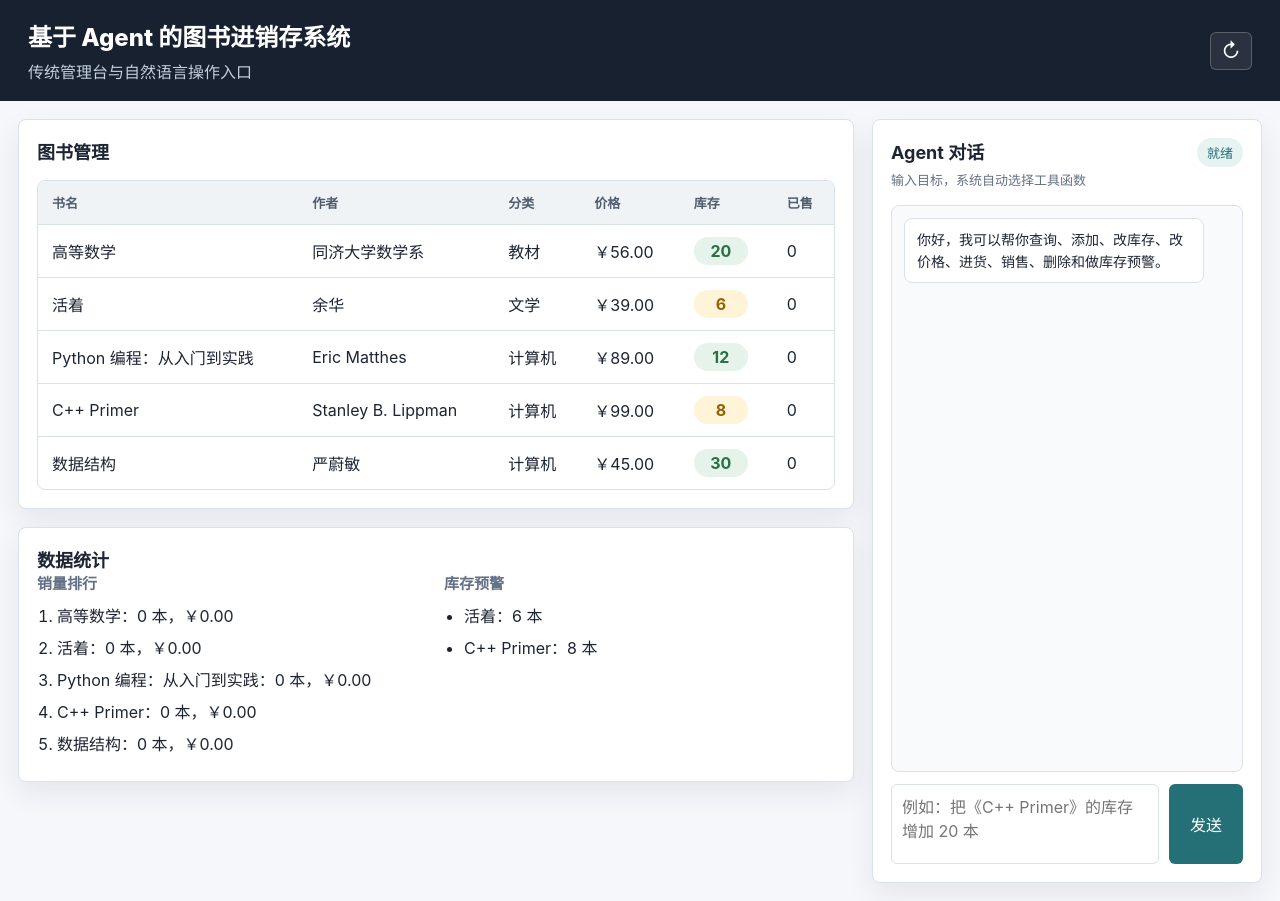
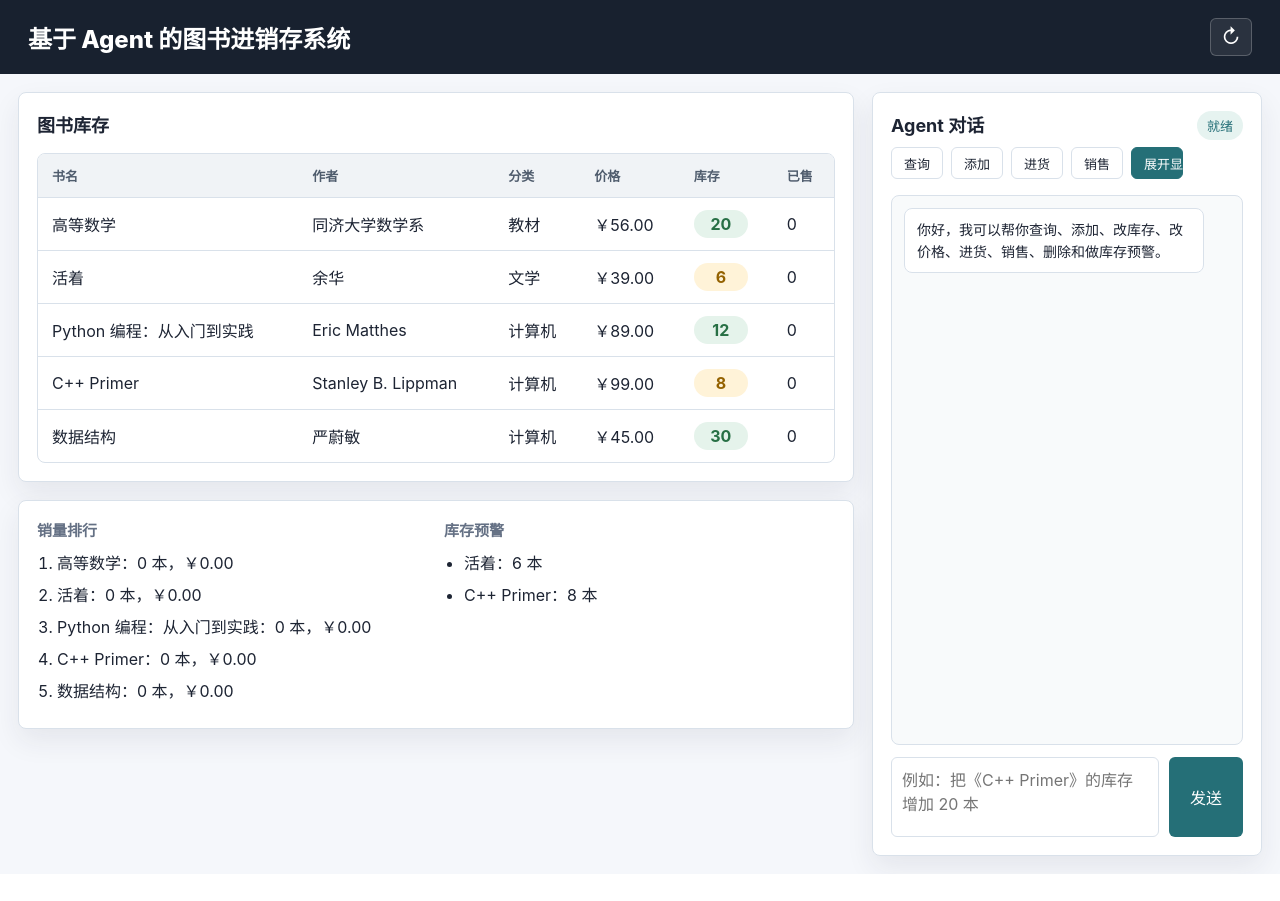
Before and after one commit to Ailsa-LIn/library-with-agent, a Flask app: page / in a window 1280 px wide. After the commit the page ends 874 px from the top, so only its background shows below. Run offline with Flask 3, Linux system fonts and the light colour scheme; data comes from the database, SQL or seed files in the repository; data that the repository does not hold is empty.

Commit message:
添加快捷按钮功能

```diff
--- a/static/app.js
+++ b/static/app.js
@@ -11,6 +11,9 @@ const els = {
   agentForm: document.querySelector("#agentForm"),
   agentInput: document.querySelector("#agentInput"),
   agentStatus: document.querySelector("#agentStatus"),
+  shortcutButtons: document.querySelectorAll("[data-template]"),
+  shortcutToggle: document.querySelector("#shortcutToggle"),
+  shortcutExtraButtons: document.querySelectorAll(".shortcut-extra"),
   toast: document.querySelector("#toast"),
 };
 
@@ -162,6 +165,54 @@ async function sendAgentMessage(event) {
 
 els.refreshBtn.addEventListener("click", loadAll);
 els.agentForm.addEventListener("submit", sendAgentMessage);
+els.shortcutButtons.forEach((button) => {
+  button.addEventListener("click", () => {
+    const templates = {
+      query: "查询《》",
+      add: "添加图书《》，库存 本，价格为，分类为，作者为",
+      purchase: "给《》进货  本",
+      sale: "卖出《》 本",
+      lowStock: "查询库存少于 10 本的书",
+      topSales: "统计销量最高的 5 本书",
+      stockIncrease: "把《》的库存增加  本",
+      stockDecrease: "把《》的库存减少  本",
+      stockSet: "把《》的库存设置为  本",
+      changePrice: "把《》的价格改为 ",
+      changeAuthor: "把《》的作者改为 ",
+      changeCategory: "把《》的分类改为 ",
+      renameBook: "把《》的书名改为《》",
+      deleteBook: "删除《》",
+    };
+    const value = templates[button.dataset.template] || "";
+    els.agentInput.value = value;
+    els.agentInput.focus();
+    placeCursorInTemplate(value);
+  });
+});
+els.shortcutToggle.addEventListener("click", () => {
+  const expanded = els.shortcutToggle.getAttribute("aria-expanded") === "true";
+  els.shortcutExtraButtons.forEach((button) => {
+    button.hidden = expanded;
+  });
+  els.shortcutToggle.setAttribute("aria-expanded", String(!expanded));
+  els.shortcutToggle.textContent = expanded ? "展开显示" : "折叠显示";
+});
+
+function placeCursorInTemplate(value) {
+  const titleEnd = value.indexOf("》");
+  if (titleEnd > 0) {
+    els.agentInput.setSelectionRange(titleEnd, titleEnd);
+    return;
+  }
+
+  const doubleSpace = value.indexOf("  ");
+  if (doubleSpace >= 0) {
+    els.agentInput.setSelectionRange(doubleSpace + 1, doubleSpace + 1);
+    return;
+  }
+
+  els.agentInput.setSelectionRange(value.length, value.length);
+}
 
 appendMessage("agent", "你好，我可以帮你查询、添加、改库存、改价格、进货、销售、删除和做库存预警。");
 loadAll().catch((error) => showToast(error.message));
--- a/static/styles.css
+++ b/static/styles.css
@@ -339,6 +339,44 @@ tr:last-child td {
   font-size: 13px;
 }
 
+.agent-header > div {
+  flex: 1;
+  min-width: 0;
+}
+
+.agent-shortcuts {
+  display: grid;
+  grid-template-columns: repeat(5, minmax(0, 1fr));
+  gap: 8px;
+  margin-top: 10px;
+}
+
+.agent-shortcuts button {
+  min-height: 32px;
+  border: 1px solid var(--line);
+  background: white;
+  color: var(--text);
+  padding: 0 12px;
+  font-size: 13px;
+  white-space: nowrap;
+}
+
+.agent-shortcuts button:hover {
+  border-color: var(--primary);
+  color: var(--primary);
+}
+
+.agent-shortcuts .shortcut-toggle {
+  background: var(--primary);
+  color: white;
+  border-color: var(--primary);
+}
+
+.agent-shortcuts .shortcut-toggle:hover {
+  background: var(--primary-strong);
+  color: white;
+}
+
 #agentStatus {
   border-radius: 999px;
   background: #e6f3f0;
@@ -495,4 +533,8 @@ tr:last-child td {
   .agent-form button {
     width: 100%;
   }
+
+  .agent-shortcuts {
+    grid-template-columns: repeat(3, minmax(0, 1fr));
+  }
 }
--- a/templates/index.html
+++ b/templates/index.html
@@ -4,13 +4,12 @@
     <meta charset="utf-8" />
     <meta name="viewport" content="width=device-width, initial-scale=1" />
     <title>基于 Agent 的图书进销存系统</title>
-    <link rel="stylesheet" href="{{ url_for('static', filename='styles.css') }}?v=20260601-5" />
+    <link rel="stylesheet" href="{{ url_for('static', filename='styles.css') }}?v=20260601-8" />
   </head>
   <body>
     <header class="app-header">
       <div>
         <h1>基于 Agent 的图书进销存系统</h1>
-        <p>传统管理台与自然语言操作入口</p>
       </div>
       <div class="header-actions">
         <button id="refreshBtn" class="icon-btn" title="刷新数据" type="button">↻</button>
@@ -21,7 +20,7 @@
       <section class="workspace">
         <section class="panel">
           <div class="panel-title">
-            <h2>图书管理</h2>
+            <h2>图书库存</h2>
           </div>
 
           <div class="table-wrap">
@@ -43,7 +42,6 @@
 
         <section>
           <div class="panel">
-            <h2>数据统计</h2>
             <div class="stat-lists">
               <div>
                 <h3>销量排行</h3>
@@ -62,7 +60,23 @@
         <div class="agent-header">
           <div>
             <h2>Agent 对话</h2>
-            <p>输入目标，系统自动选择工具函数</p>
+            <div class="agent-shortcuts">
+              <button type="button" data-template="query">查询</button>
+              <button type="button" data-template="add">添加</button>
+              <button type="button" data-template="purchase">进货</button>
+              <button type="button" data-template="sale">销售</button>
+              <button id="shortcutToggle" class="shortcut-toggle" type="button" aria-expanded="false">展开显示</button>
+              <button class="shortcut-extra" type="button" data-template="lowStock" hidden>库存预警</button>
+              <button class="shortcut-extra" type="button" data-template="topSales" hidden>销量排行</button>
+              <button class="shortcut-extra" type="button" data-template="stockIncrease" hidden>增加库存</button>
+              <button class="shortcut-extra" type="button" data-template="stockDecrease" hidden>减少库存</button>
+              <button class="shortcut-extra" type="button" data-template="stockSet" hidden>设置库存</button>
+              <button class="shortcut-extra" type="button" data-template="changePrice" hidden>改价格</button>
+              <button class="shortcut-extra" type="button" data-template="changeAuthor" hidden>改作者</button>
+              <button class="shortcut-extra" type="button" data-template="changeCategory" hidden>改分类</button>
+              <button class="shortcut-extra" type="button" data-template="renameBook" hidden>改书名</button>
+              <button class="shortcut-extra" type="button" data-template="deleteBook" hidden>删除</button>
+            </div>
           </div>
           <span id="agentStatus">就绪</span>
         </div>
@@ -77,6 +91,6 @@
     </main>
 
     <div id="toast" class="toast" hidden></div>
-    <script src="{{ url_for('static', filename='app.js') }}?v=20260601-5"></script>
+    <script src="{{ url_for('static', filename='app.js') }}?v=20260601-8"></script>
   </body>
 </html>
```
